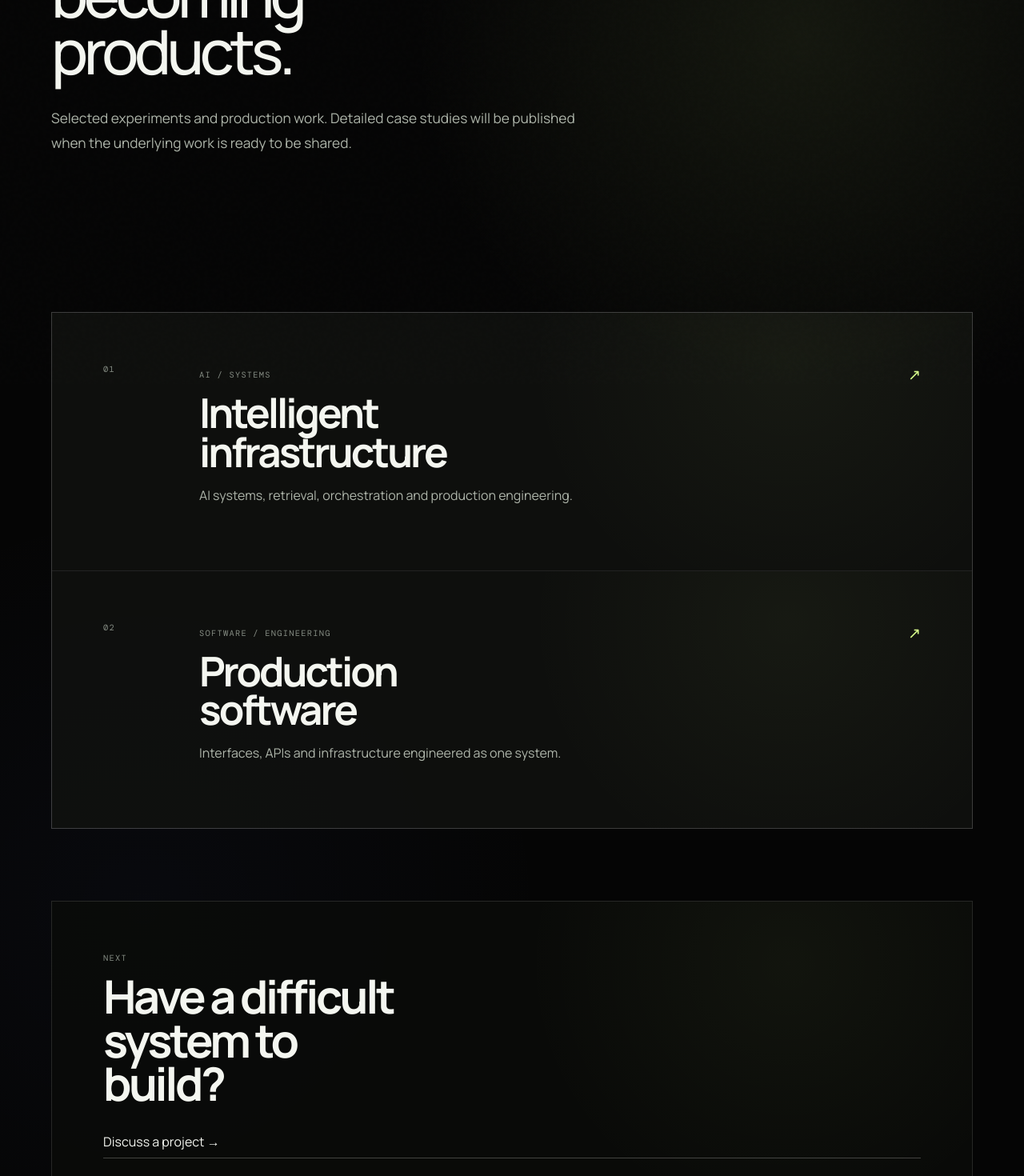
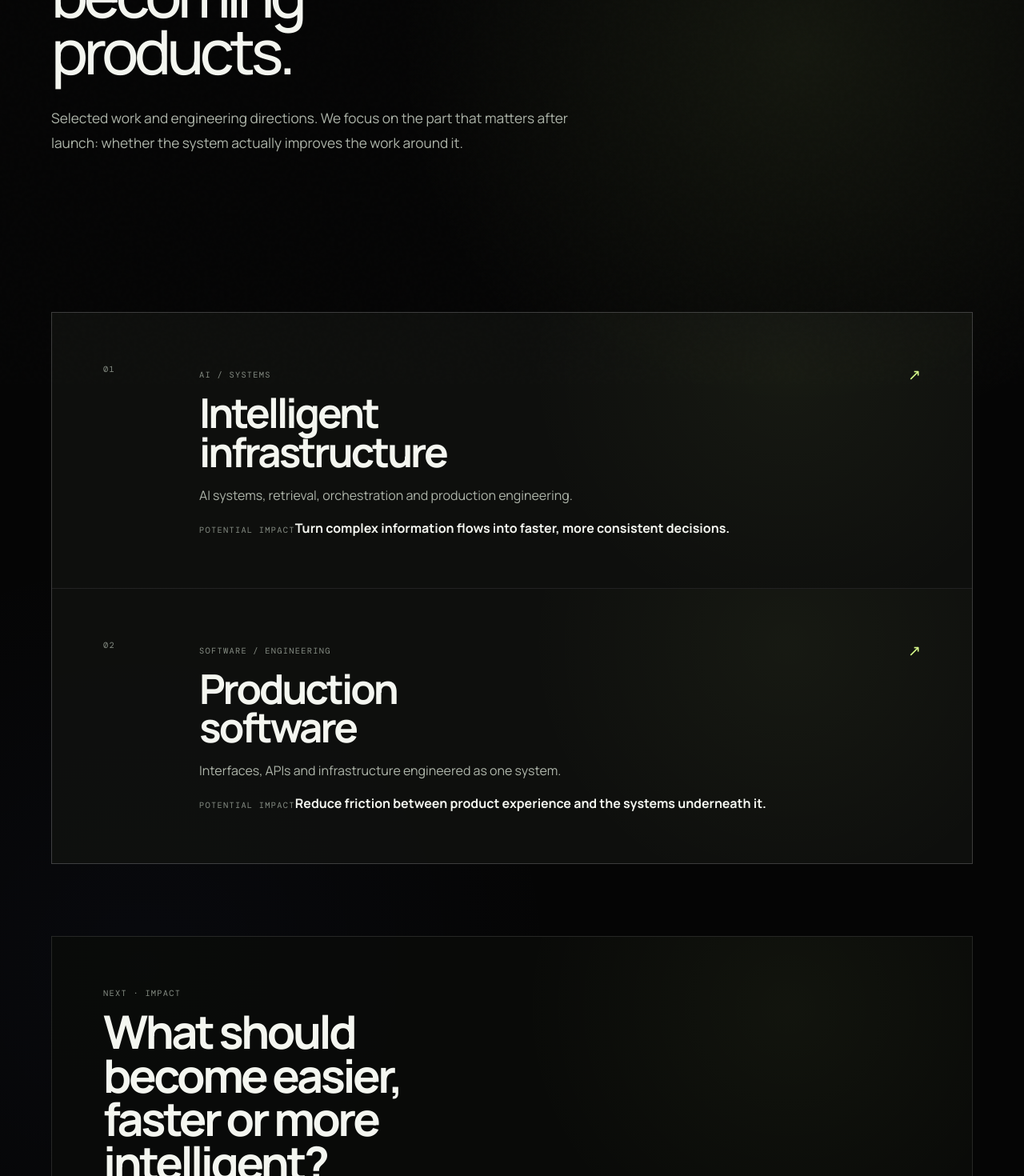
Before and after one commit to Ujjwal5200/Avenelix, a Next.js app: page /work in a window 1280 px wide. Shown: the part 320-1790 px from the top of the page at 80% size. Built offline with nearby package versions, Linux system fonts and the light colour scheme; a web font is replaced by a local one.

Commit message:
Add impact-led work presentation

```diff
--- a/src/app/work/page.tsx
+++ b/src/app/work/page.tsx
@@ -1,17 +1,11 @@
 import type { Metadata } from 'next';
 import Link from 'next/link';
 
-export const metadata: Metadata = { title: 'Work', description: 'Selected Avenelix software and AI systems.' };
+export const metadata: Metadata = { title: 'Work', description: 'Selected Avenelix software, AI systems and engineering work.' };
 
 const work = [
-  { n: '01', type: 'AI / SYSTEMS', title: 'Intelligent infrastructure', body: 'AI systems, retrieval, orchestration and production engineering.' },
-  { n: '02', type: 'SOFTWARE / ENGINEERING', title: 'Production software', body: 'Interfaces, APIs and infrastructure engineered as one system.' },
-];
+  { n:'01', type:'AI / SYSTEMS', title:'Intelligent infrastructure', body:'AI systems, retrieval, orchestration and production engineering.', impact:'Turn complex information flows into faster, more consistent decisions.' },
+  { n:'02', type:'SOFTWARE / ENGINEERING', title:'Production software', body:'Interfaces, APIs and infrastructure engineered as one system.', impact:'Reduce friction between product experience and the systems underneath it.' }
+] as const;
 
-export default function WorkPage() {
-  return <main className="inner-page page-shell">
-    <header className="page-hero"><p className="mono">01 · WORK</p><h1>Systems becoming products.</h1><p className="lead">Selected experiments and production work. Detailed case studies will be published when the underlying work is ready to be shared.</p></header>
-    <section className="page-grid work-list">{work.map(item => <article className="page-block work-feature" key={item.n}><div className="work-number mono">{item.n}</div><div><span className="mono">{item.type}</span><h2>{item.title}</h2><p>{item.body}</p></div><span className="arrow">↗</span></article>)}</section>
-    <section className="page-block page-cta"><span className="mono">NEXT</span><h2>Have a difficult system to build?</h2><Link className="text-link" href="/contact">Discuss a project →</Link></section>
-  </main>;
-}
+export default function WorkPage(){return <main className="inner-page page-shell"><header className="page-hero"><p className="mono">01 · WORK</p><h1>Systems becoming products.</h1><p className="lead">Selected work and engineering directions. We focus on the part that matters after launch: whether the system actually improves the work around it.</p></header><section className="page-grid work-list">{work.map(item=><article className="page-block work-feature" key={item.n}><div className="work-number mono">{item.n}</div><div><span className="mono">{item.type}</span><h2>{item.title}</h2><p>{item.body}</p><div className="impact-line"><span className="mono">POTENTIAL IMPACT</span><strong>{item.impact}</strong></div></div><span className="arrow">↗</span></article>)}</section><section className="page-block page-cta"><span className="mono">NEXT · IMPACT</span><h2>What should become easier, faster or more intelligent?</h2><Link className="text-link" href="/contact">Discuss a project →</Link></section></main>}
```
